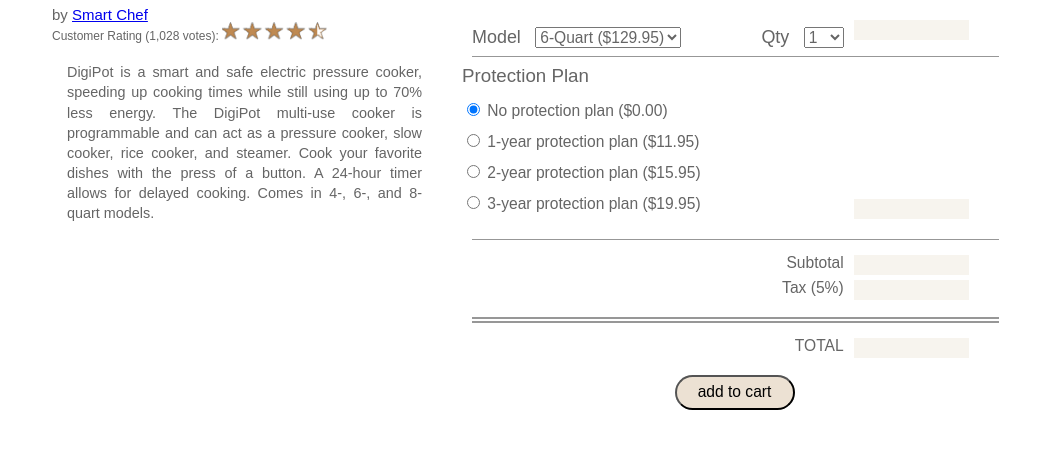
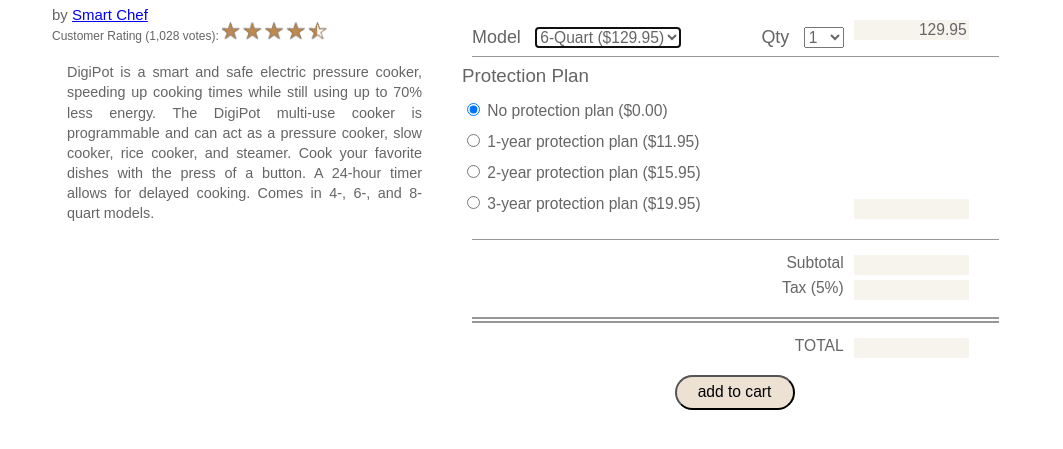
Before and after one commit to The-Peppermint-snake/M8-Site, a plain HTML site: page js06a_txt.html in a window 1280 px wide. Shown: the part 227-676 px from the top of the page, without its empty margins (108-1171 px from the left). Drawn offline with Linux system fonts and the light colour scheme.

Commit message:
wrong src file in 6a fml

```diff
--- a/js06a_txt.html
+++ b/js06a_txt.html
@@ -5,7 +5,7 @@
    <meta name="viewport" content="width=device-width,initial-scale=1.0">
    <title>Chapter 6 Case Problem: Product Order</title>
    <link rel="stylesheet" href="stylesa.css" />
-   <script src="js06b_txt.js" defer></script>
+   <script src="js06a_txt.js" defer></script>
 </head>
 
 <body>
```
